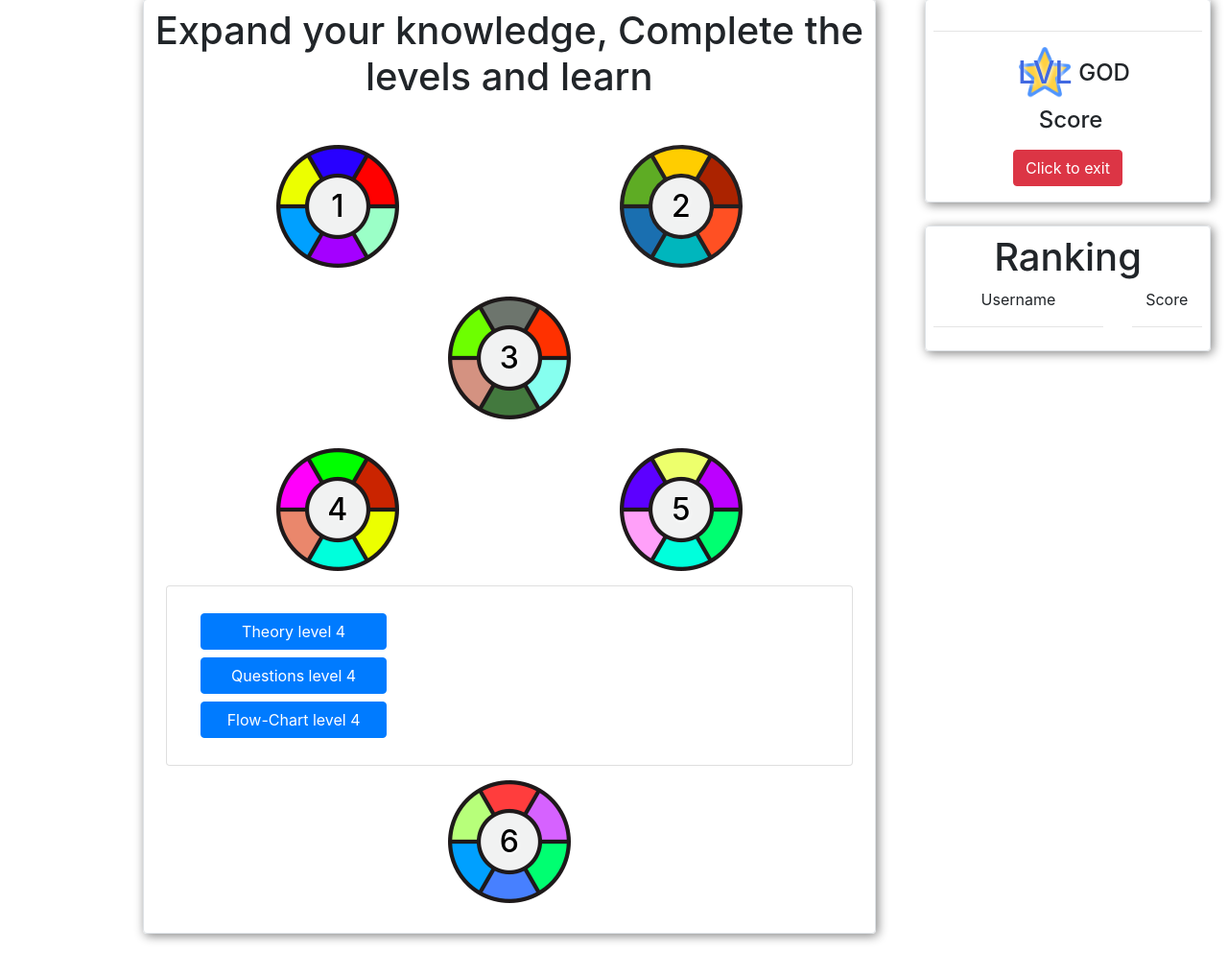
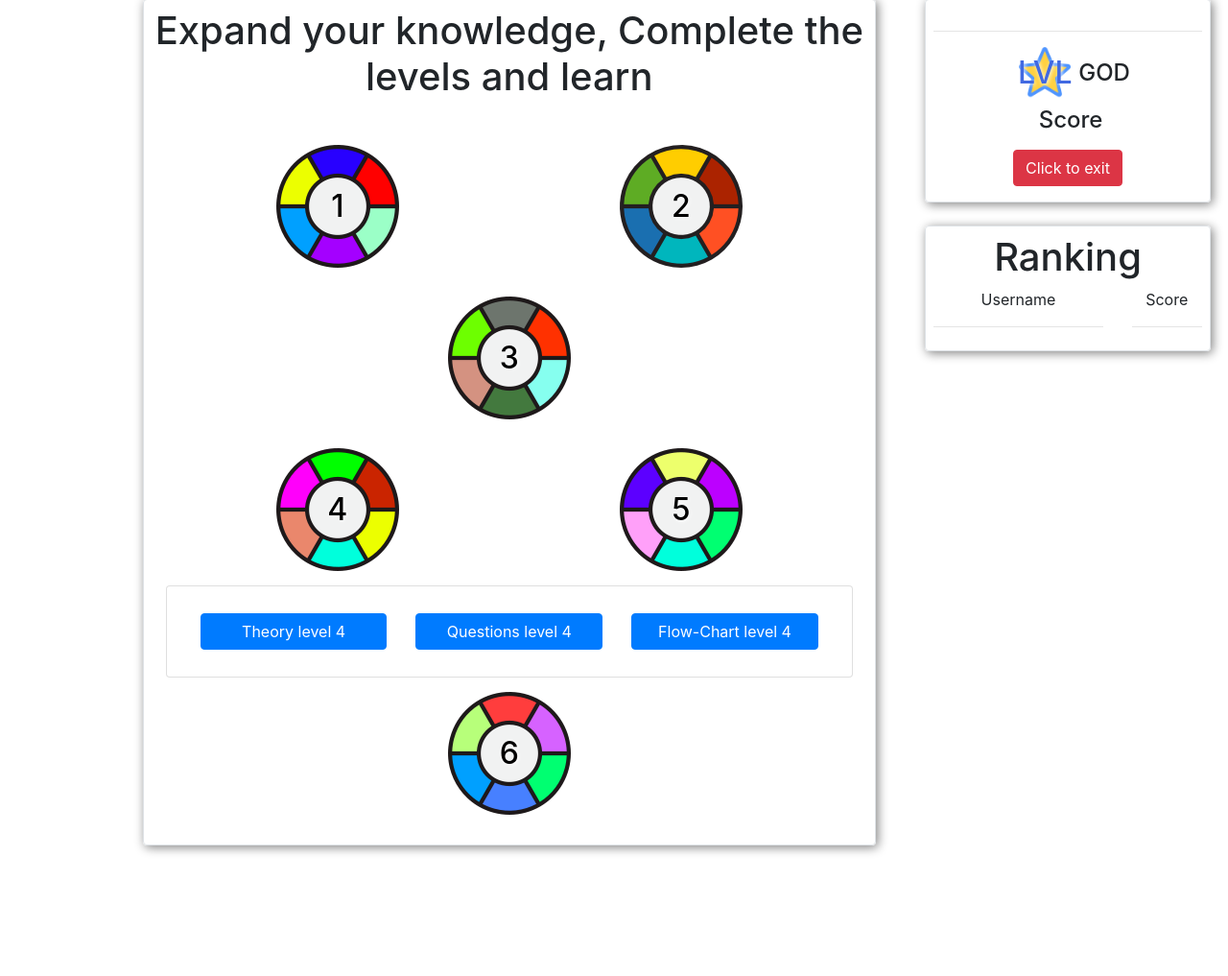
Before and after one commit to velvi-stud/LearnFlow, a Flask app: template templates/MainGame.html in a window 1280 px wide, after a click that opens the changed part. Shown: the part 115-1132 px from the top of the page at 96% size. Run offline with Flask 2, Linux system fonts and the light colour scheme; the template is opened without the code that fills it, so the values that code supplies are empty; some libraries are stand-ins or nearby versions.

Commit message:
end style

```diff
--- a/templates/Exercise_flowchart.html
+++ b/templates/Exercise_flowchart.html
@@ -121,7 +121,7 @@
     <!-- INSERISCI IN ORDINE SCORRETTO GLI OGGETTI -->
         </div>
 
-        <div id="todrop" class="row justify-content-center my-2 text-center ombra2"> </div>
+        <div id="todrop" class="row justify-content-center my-2 text-center ombra2"></div>
 
     </div>
 
--- a/templates/MainGame.html
+++ b/templates/MainGame.html
@@ -300,12 +300,13 @@
                     </div>
 
 <!--collapse livelli 4&5 -->
-                     <div id="lvl4" class="col-12 collapse ">
+                     <div id="lvl4" class="col-12 collapse">
                         <div class=" card card-body">
-                            <div class="row justify-content-around">
+                            <div class="row justify-content-around text-center">
 
                                 <h4 style="display: none" id="lvla4" class="text-center"> You should level up to access here </h4>
-                                <div class="row col-12" style="display: block" id="lvlb4">
+
+                                <div class="row col-12" id="lvlb4">
                                     <div class=" col-xs-12 col-sm-4 col-md-4 col-lg-4 col-xl-4 text-center">
                                         <a href= "{{ url_for('theory', pt=1) }}">
                                             <button class="btn btn-primary btn-block my-2" type="button">
@@ -334,7 +335,7 @@
                         </div>
                     </div>
 
-                     <div id="lvl5" class="col-12 collapse " class="text-center">
+                     <div id="lvl5" class="col-12 collapse">
                         <div class=" card card-body">
                             <div class="row justify-content-around text-center">
 
@@ -384,16 +385,16 @@
                     </div>
 
 <!--collapse livello 6 -->
-                     <div id="lvl6" class="col-12 collapse ">
+                     <div id="lvl6" class="col-12 collapse">
                         <div class=" card card-body">
-                            <div class="row justify-content-around">
+                            <div class="row justify-content-around text-center">
 
                                 <h4 style="display: none" id="lvla6" class="text-center"> You should level up to access here </h4>
 
                                 <div class="row col-12" id="lvlb6">
                                     <div class=" col-xs-12 col-sm-4 col-md-4 col-lg-4 col-xl-4 text-center">
                                         <a href= "{{ url_for('theory', pt=1) }}">
-                                            <button class="btn btn-primary" type="button">
+                                            <button class="btn btn-primary btn-block my-2" type="button">
                                                 Theory level 6
                                             </button>
                                          </a>
@@ -409,7 +410,7 @@
 
                                     <div class=" col-xs-12 col-sm-4 col-md-4 col-lg-4 col-xl-4 text-center">
                                         <a href= "{{ url_for('exercise_flow_chart', pt='1', pnt='0') }}">
-                                            <button class="btn btn-primary" type="button">
+                                            <button class="btn btn-primary btn-block my-2" type="button">
                                                 Flow-Chart level 6
                                             </button>
                                          </a>
```
